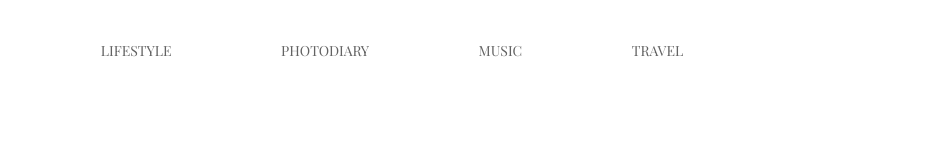
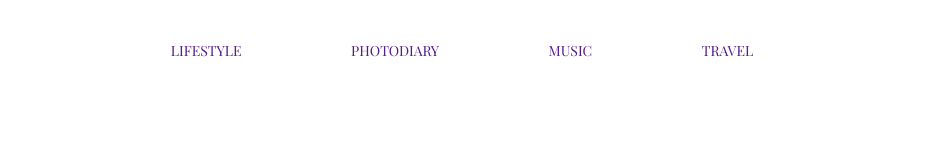
Before and after one commit to mikiteek/goit-fe-course, a plain HTML site: page hw-01-03/index.html in a window 1280 px wide. Shown: the top 155 px of the page, without its empty margins (158-1097 px from the left). Drawn offline with nearby package versions, Linux system fonts and the light colour scheme.

Commit message:
m-03 ->fixed bug with teg 'a', added margin 130px for article-list-item

```diff
--- a/hw-01-03/css/style.css
+++ b/hw-01-03/css/style.css
@@ -17,7 +17,7 @@ body {
 img {
   /*так картинки будут правильно себя вести*/
   display: block;
-  max-width: 100%; /*чтобы картинка не растягивалась больше оригинального размера*/
+  max-width: 100%; /*чтобы картинка не растягивалась больше оригинального размера */
   height: auto;
 }
 .conteiner {
@@ -25,30 +25,31 @@ img {
   margin: 0 auto;
 }
 .page-header {
-  margin-bottom: 68px;
+  margin-bottom: 64px;
 }
 .page-nav {
-  padding: 30px;
+  padding: 30px 0;
 }
 
-.site-navigation {
+.page-navigation {
   display: inline-block;
   vertical-align: middle;
   width: 660px;
-  margin: 0;
+  margin: 0 0 0 100px;
   padding: 0;
   list-style: none;
   text-align: center;
   text-transform: uppercase;
 }
-.site-navigation li {
+.page-navigation li {
   display: inline-block;
 }
-.site-navigation li:not(:last-child) {
+.page-navigation li:not(:last-child) {
   margin-right: 106px;
 }
-.site-navigation a {
+.page-navigation a {
   display: block;
+  text-decoration: none;
 }
 
 .article-list {
@@ -65,7 +66,10 @@ img {
   margin-right: 60px;
 }
 .article-list-item:nth-last-child(-n + 2) {
-  margin-bottom: 0;
+  margin-bottom: 52px;
+}
+.article-list-item:not(:nth-last-child(-n + 2)) {
+  margin-bottom: 130px;
 }
 
 .article-photo-name {
--- a/hw-01-03/index.html
+++ b/hw-01-03/index.html
@@ -13,11 +13,11 @@
   <body>
     <header class="page-header">
       <nav class="page-nav conteiner">
-        <ul class="site-navigation">
-          <li><a href=""></a>Lifestyle</li>
-          <li><a href=""></a>Photodiary</li>
-          <li><a href=""></a>Music</li>
-          <li><a href=""></a>Travel</li>
+        <ul class="page-navigation">
+          <li><a href="">Lifestyle</a></li>
+          <li><a href="">Photodiary</a></li>
+          <li><a href="">Music</a></li>
+          <li><a href="">Travel</a></li>
         </ul>
       </nav>
     </header>
```
